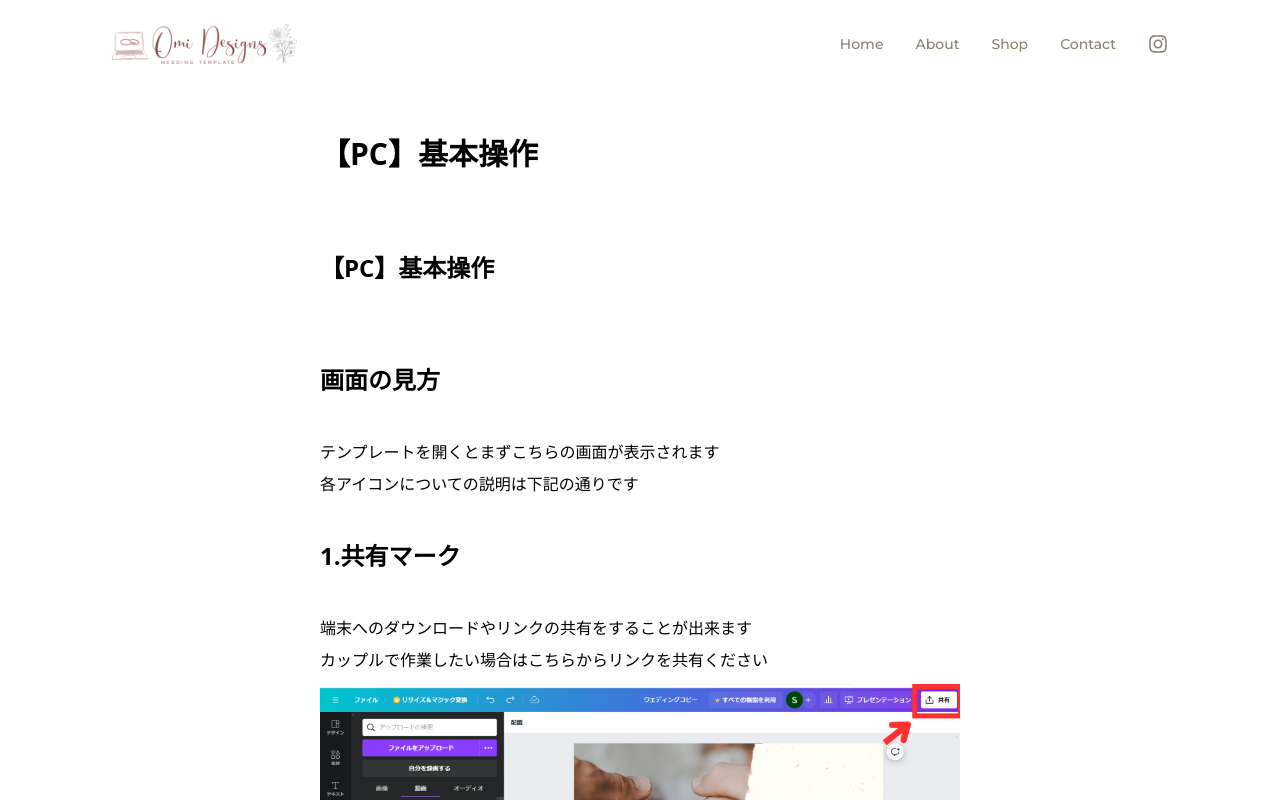
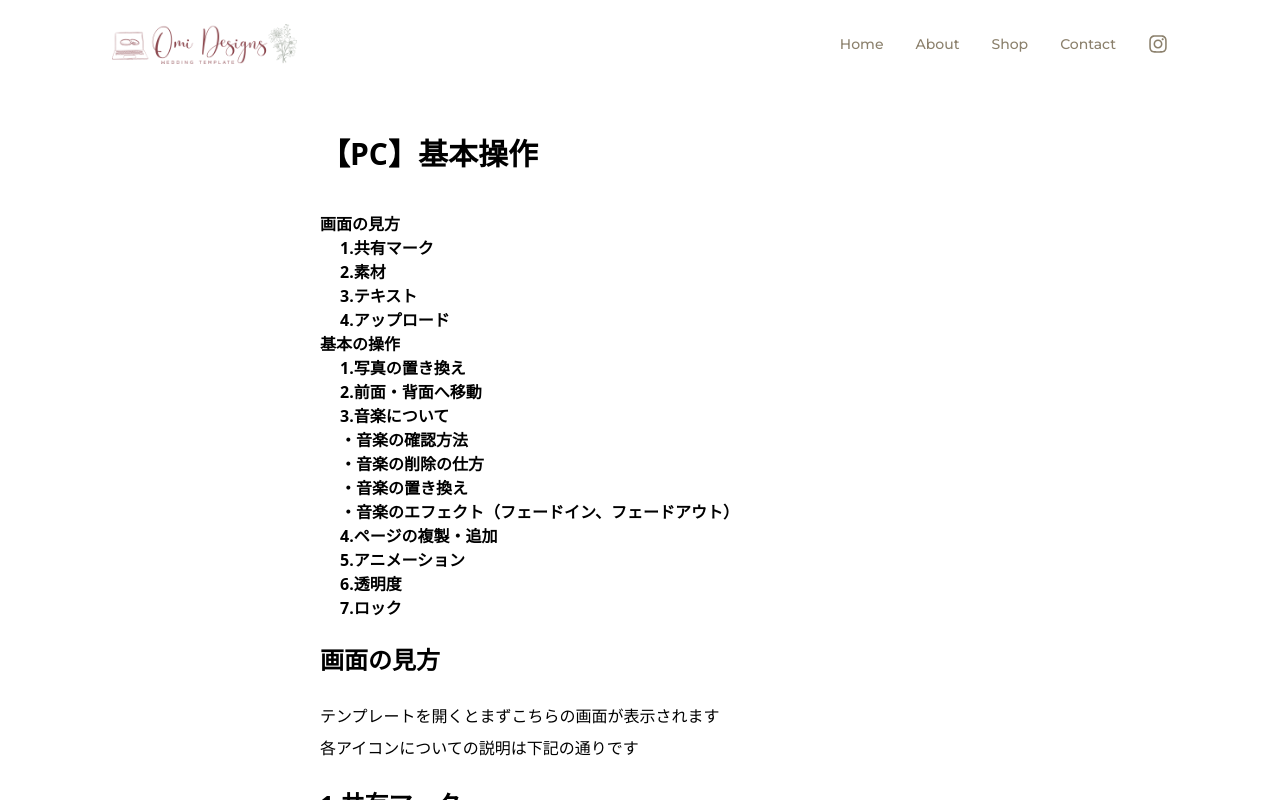
Before and after one commit to garrettomi/omidesigns-instructions, a React (Vite) app: page /PC in a window 1280 px wide. Shown: the top 800 px of the page. Built offline with nearby package versions, Linux system fonts and the light colour scheme; a web font is replaced by a local one.

Commit message:
Fix: Fix HashLinkList on PC page

```diff
--- a/src/components/common/SubTitle.jsx
+++ b/src/components/common/SubTitle.jsx
@@ -1,6 +1,6 @@
 export default function SubTitle( { idName, text }) {
     return (
-        <div id={idName} className="py-10">
+        <div id={idName} className="py-6">
             <h3 className="text-lg sm:text-xl md:text-2xl font-bold">{text}</h3>
         </div>
     );
--- a/src/components/common/Title.jsx
+++ b/src/components/common/Title.jsx
@@ -1,5 +1,4 @@
 export default function Title({ text }) {
-    console.log(text);
     return (
         <div className="py-10">
             <h1 className="text-xl sm:text-2xl md:text-3xl font-bold">{text}</h1>
--- a/src/pages/PC.jsx
+++ b/src/pages/PC.jsx
@@ -24,34 +24,83 @@ import ReferenceAccordion from "../components/layout/Accordion";
 
 import Title from "../components/common/Title";
 import SubTitle from "../components/common/SubTitle";
+import SmallTitle from "../components/common/SmallTitle";
 import ContentImage from '../components/common/ContentImage';
 import ScrollToTop from "../components/common/ScrollToTop";
 
 export default function PC() {
     const items = [
-        "画面の見方",
-        "1.共有マーク",
-        "2.素材",
-        "3.テキスト",
-        "4.アップロード",
-        "基本の操作",
-        "1.写真の置き換え",
-        "2.前面・背面へ移動",
-        "3.音楽について",
-        "・音楽の確認方法",
-        "・音楽の削除の仕方",
-        "・音楽の置き換え",
-        "・音楽のエフェクト（フェードイン、フェードアウト）",
-        "4.ページの複製・追加",
-        "5.アニメーション",
-        "6.透明度",
-        "7.ロック",
+        {
+            text: "画面の見方",
+        },
+        {
+            text: "1.共有マーク",
+            indent: "indent",
+        },
+        {
+            text: "2.素材",
+            indent: "indent",
+        },
+        {
+            text:  "3.テキスト",
+            indent: "indent",
+        },
+        {
+            text:   "4.アップロード",
+            indent: "indent",
+        },
+        {
+            text: "基本の操作",
+        },
+        {
+            text: "1.写真の置き換え",
+            indent: "indent"
+        },
+        {
+            text:  "2.前面・背面へ移動",
+            indent: "indent"
+        },
+        {
+            text:  "3.音楽について",
+            indent: "indent"
+        },
+        {
+            text:  "・音楽の確認方法",
+            indent: "indent"
+        },
+        {
+            text:  "・音楽の削除の仕方",
+            indent: "indent"
+        },
+        {
+            text:  "・音楽の置き換え",
+            indent: "indent"
+        },
+        {
+            text:  "・音楽のエフェクト（フェードイン、フェードアウト）",
+            indent: "indent"
+        },
+        {
+            text:  "4.ページの複製・追加",
+            indent: "indent"
+        },
+        {
+            text:  "5.アニメーション",
+            indent: "indent"
+        },
+        {
+            text:  "6.透明度",
+            indent: "indent"
+        },
+        {
+            text:  "7.ロック",
+            indent: "indent"
+        },
     ];
 
     return (
         <section className="page-format page-gutters">
             <Title text="【PC】基本操作" />
-            <SubTitle text="【PC】基本操作" />
             <HashLinkList items={items} />
             <SubTitle idName="画面の見方" text="画面の見方" />
                 <p>
```
